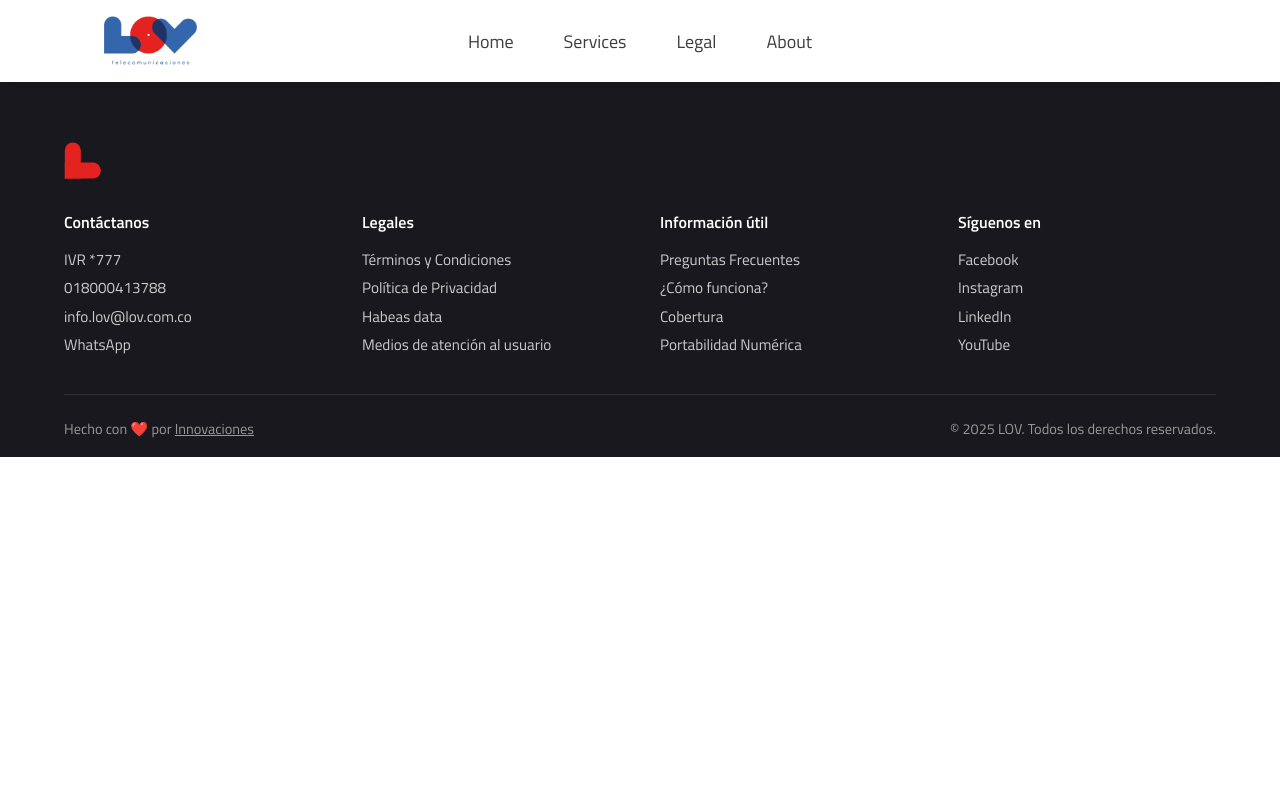
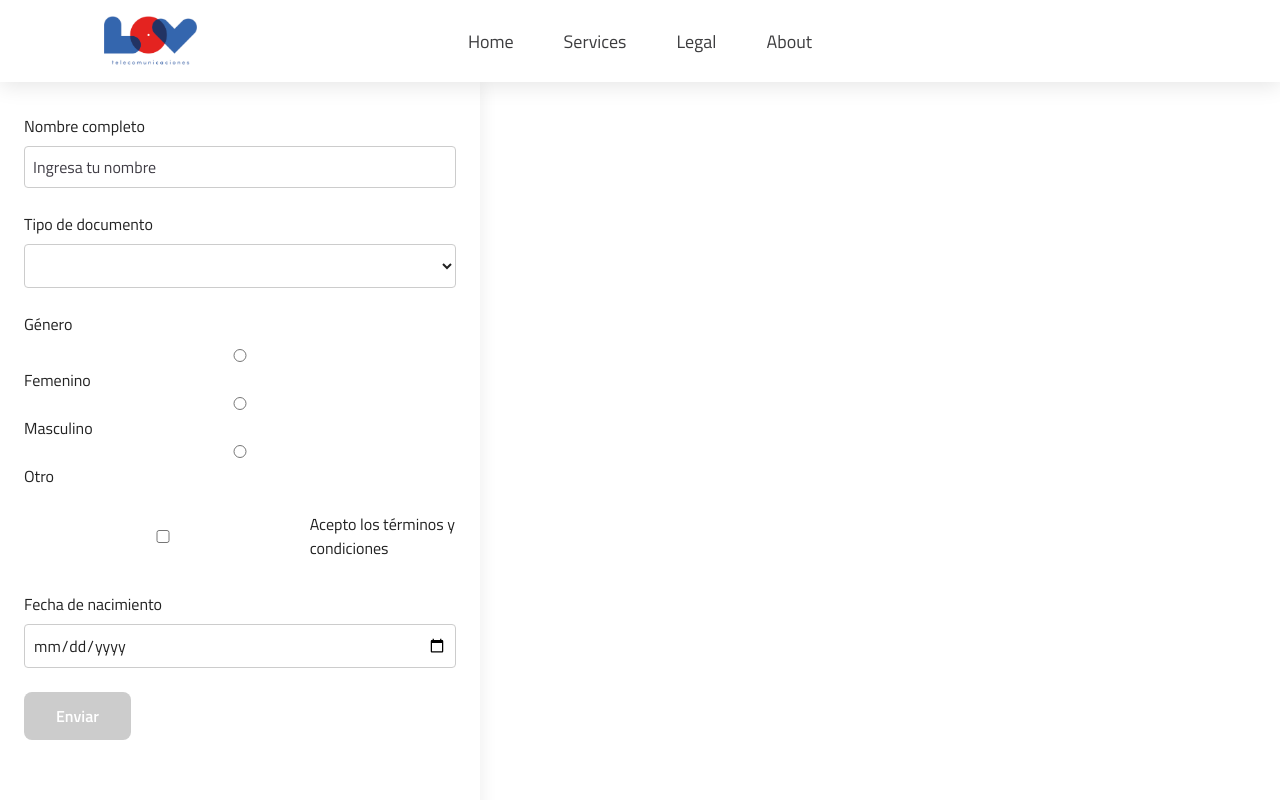
Before and after one commit to innovaciones-co/lov-webpage, an Angular app: page /portabilidad in a window 1280 px wide. Before the commit this address led to /. Shown: the top 800 px of the page. Built offline with nearby package versions, Linux system fonts and the light colour scheme.

Commit message:
feat: add portability with form fields and routing

```diff
--- /dev/null
+++ b/src/app/features/portability/portability.html
@@ -0,0 +1,38 @@
+<div class="form-container">
+  <form [formGroup]="form()">
+    <input-text-field
+      [label]="'Nombre completo'"
+      [placeholder]="'Ingresa tu nombre'"
+      [control]="form().controls.name"
+      [error]="'Este campo es obligatorio'"
+    ></input-text-field>
+
+    <select-field
+      [label]="'Tipo de documento'"
+      [options]="documentOptions()"
+      [control]="form().controls.documentType"
+      [error]="'Selecciona un tipo de documento'"
+    ></select-field>
+
+    <radio-field
+      [label]="'Género'"
+      [options]="genderOptions()"
+      [control]="form().controls.gender"
+      [error]="'Selecciona tu género'"
+    ></radio-field>
+
+    <checkbox-field
+      [label]="'Acepto los términos y condiciones'"
+      [control]="form().controls.terms"
+      [error]="'Debes aceptar los términos'"
+    ></checkbox-field>
+
+    <date-picker-field
+      [label]="'Fecha de nacimiento'"
+      [control]="form().controls.birthdate"
+      [error]="'Selecciona una fecha válida'"
+    ></date-picker-field>
+
+    <button type="submit" [disabled]="form().invalid">Enviar</button>
+  </form>
+</div>
--- /dev/null
+++ b/src/app/features/portability/portability.scss
@@ -0,0 +1,37 @@
+.form-container {
+  width: 40vw;
+  min-width: 320px;
+  max-width: 480px;
+  height: 100vh;
+  background: #fff;
+  box-shadow: 2px 0 16px #0001;
+  padding: 2rem 1.5rem;
+  display: flex;
+  align-items: flex-start;
+  justify-content: center;
+  overflow-y: auto;
+}
+
+form {
+  width: 100%;
+  display: flex;
+  flex-direction: column;
+  gap: 1.5rem;
+}
+
+button[type='submit'] {
+  align-self: flex-start;
+  padding: 0.75rem 2rem;
+  font-size: 1rem;
+  font-weight: 600;
+  background: #0057b8;
+  color: #fff;
+  border: none;
+  border-radius: 8px;
+  cursor: pointer;
+  transition: background 0.2s;
+  &:disabled {
+    background: #ccc;
+    cursor: not-allowed;
+  }
+}
--- /dev/null
+++ b/src/app/features/portability/portability.ts
@@ -0,0 +1,47 @@
+import { Component, ChangeDetectionStrategy, signal } from '@angular/core';
+import { FormGroup, FormControl, Validators, ReactiveFormsModule } from '@angular/forms';
+import { CommonModule } from '@angular/common';
+import { InputTextComponent } from '../../shared/components/form-fields/input-text/input-text';
+import { SelectComponent } from '../../shared/components/form-fields/select/select';
+import { RadioComponent } from '../../shared/components/form-fields/radio/radio';
+import { CheckboxComponent } from '../../shared/components/form-fields/checkbox/checkbox';
+import { DatePickerComponent } from '../../shared/components/form-fields/date-picker/date-picker';
+
+@Component({
+  selector: 'app-portability',
+  templateUrl: './portability.html',
+  styleUrls: ['./portability.scss'],
+  changeDetection: ChangeDetectionStrategy.OnPush,
+  imports: [
+    CommonModule,
+    ReactiveFormsModule,
+    InputTextComponent,
+    SelectComponent,
+    RadioComponent,
+    CheckboxComponent,
+    DatePickerComponent,
+  ],
+})
+export class Portability {
+  form = signal(
+    new FormGroup({
+      name: new FormControl('', Validators.required),
+      documentType: new FormControl('', Validators.required),
+      gender: new FormControl('', Validators.required),
+      terms: new FormControl(false, Validators.requiredTrue),
+      birthdate: new FormControl('', Validators.required),
+    })
+  );
+
+  documentOptions = signal([
+    { label: 'DNI', value: 'dni' },
+    { label: 'Pasaporte', value: 'passport' },
+    { label: 'Cédula', value: 'cedula' },
+  ]);
+
+  genderOptions = signal([
+    { label: 'Femenino', value: 'female' },
+    { label: 'Masculino', value: 'male' },
+    { label: 'Otro', value: 'other' },
+  ]);
+}
--- a/src/app/shared/components/form-fields/checkbox/checkbox.ts
+++ b/src/app/shared/components/form-fields/checkbox/checkbox.ts
@@ -10,7 +10,7 @@ import { FormControl, ReactiveFormsModule } from '@angular/forms';
 import { CommonModule } from '@angular/common';
 
 @Component({
-  selector: 'checkbox',
+  selector: 'checkbox-field',
   template: `
     <label [attr.for]="id()">
       <input type="checkbox" [id]="id()" [formControl]="control()" (blur)="onBlur()" />
--- a/src/app/shared/components/form-fields/date-picker/date-picker.ts
+++ b/src/app/shared/components/form-fields/date-picker/date-picker.ts
@@ -10,7 +10,7 @@ import { FormControl, ReactiveFormsModule } from '@angular/forms';
 import { CommonModule } from '@angular/common';
 
 @Component({
-  selector: 'date-picker',
+  selector: 'date-picker-field',
   template: `
     <label [attr.for]="id()">{{ label() }}</label>
     <input
--- a/src/app/shared/components/form-fields/input-text/input-text.ts
+++ b/src/app/shared/components/form-fields/input-text/input-text.ts
@@ -10,7 +10,7 @@ import { FormControl, ReactiveFormsModule } from '@angular/forms';
 import { CommonModule } from '@angular/common';
 
 @Component({
-  selector: 'input-text',
+  selector: 'input-text-field',
   template: `
     <label [attr.for]="id()">{{ label() }}</label>
     <input
--- a/src/app/shared/components/form-fields/radio/radio.ts
+++ b/src/app/shared/components/form-fields/radio/radio.ts
@@ -10,7 +10,7 @@ import { FormControl, ReactiveFormsModule } from '@angular/forms';
 import { CommonModule } from '@angular/common';
 
 @Component({
-  selector: 'radio',
+  selector: 'radio-field',
   template: `
     <fieldset>
       <legend>{{ label() }}</legend>
--- a/src/app/shared/components/form-fields/select/select.ts
+++ b/src/app/shared/components/form-fields/select/select.ts
@@ -10,7 +10,7 @@ import { FormControl, ReactiveFormsModule } from '@angular/forms';
 import { CommonModule } from '@angular/common';
 
 @Component({
-  selector: 'select',
+  selector: 'select-field',
   template: `
     <label [attr.for]="id()">{{ label() }}</label>
     <select
```
Also changed, not shown: src/app/app.routes.ts (+13 -8 lines), 1 other file (tests, documents, lock files or other folders).
